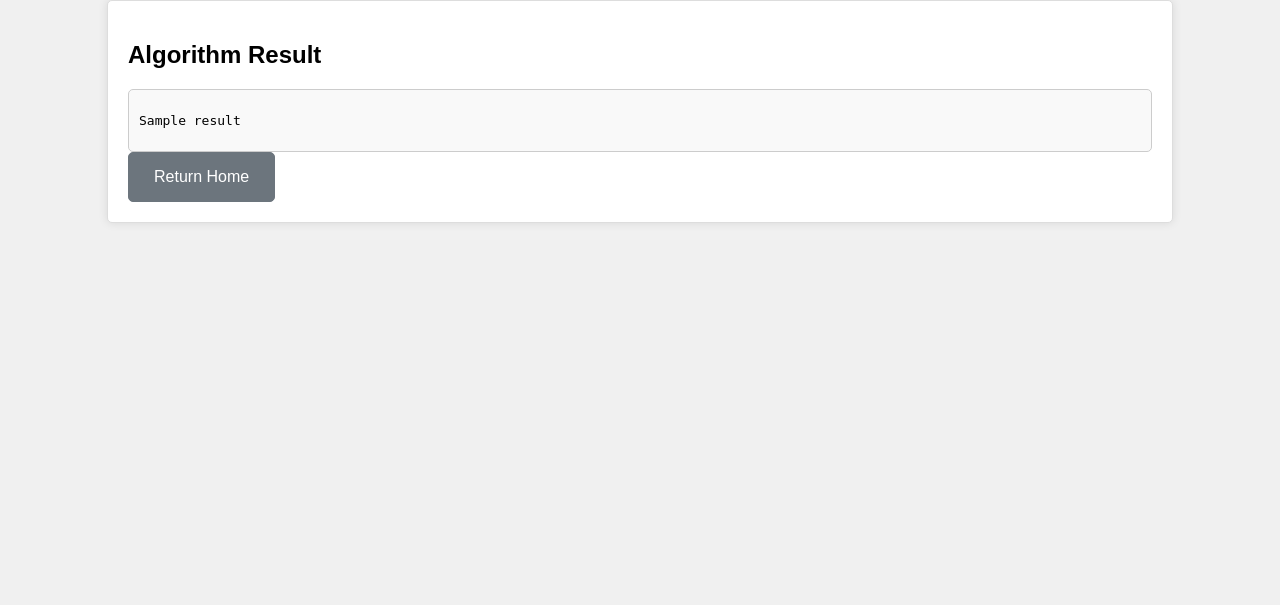
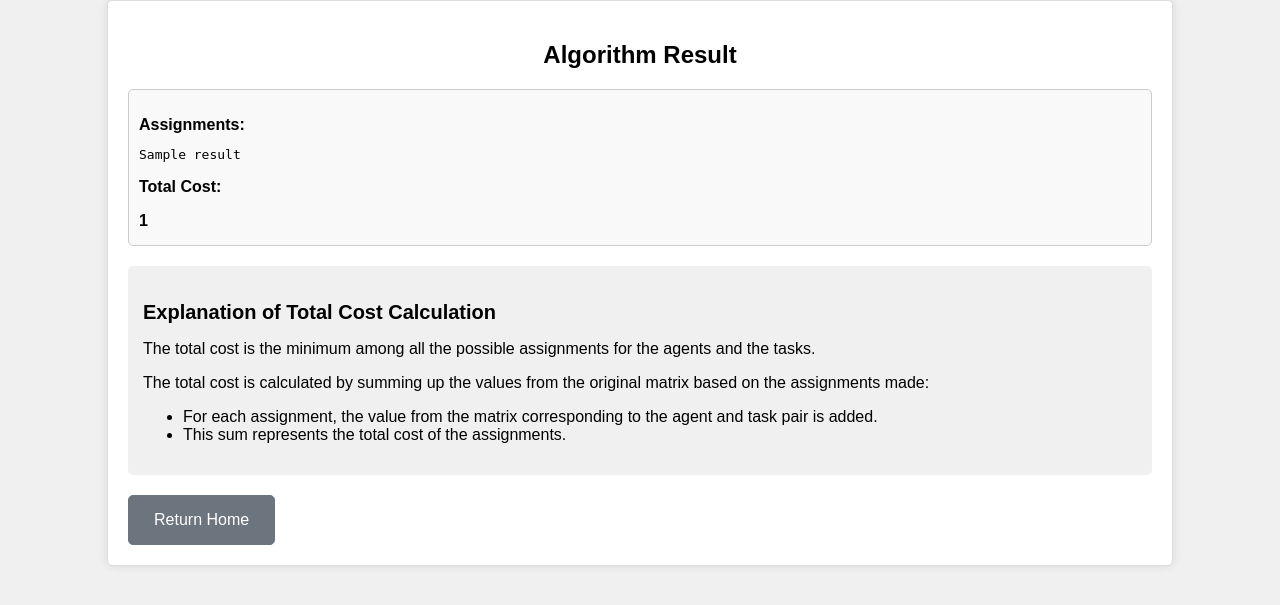
Before and after one commit to DorHarizi/ManyToMany_Flask, a Flask app: template templates/result.html in a window 1280 px wide. Shown: the top 605 px of the page. Run offline with Flask 3, Linux system fonts and the light colour scheme; the template is opened without the code that fills it: most values are stand-ins (such as "Sample title", 1, 10 or a date in 2020).

Commit message:
Added the sum when manually entering the input.

```diff
--- a/app.py
+++ b/app.py
@@ -15,8 +15,13 @@ def process_data(matrix_str, agent_vector_str, task_vector_str):
     matrix = np.array(literal_eval(matrix_str))
     agent_vector = np.array(literal_eval(agent_vector_str))
     task_vector = np.array(literal_eval(task_vector_str))
-    result = kuhn_munkers_backtracking(matrix, agent_vector, task_vector)
-    return result
+    assignments = kuhn_munkers_backtracking(matrix, agent_vector, task_vector)
+
+    total_sum = 0
+    for agent, task in assignments.items():
+        total_sum += matrix[agent, task[0]] + matrix[agent, task[1]]
+
+    return assignments, total_sum
 
 @app.route('/')
 def index():
@@ -29,8 +34,8 @@ def submit():
         agent_vector_str = request.form.get('agent_vector')
         task_vector_str = request.form.get('task_vector')
         if matrix_str and agent_vector_str and task_vector_str:
-            output = process_data(matrix_str, agent_vector_str, task_vector_str)
-            return render_template('result.html', result=output)
+            assignments, total_sum = process_data(matrix_str, agent_vector_str, task_vector_str)
+            return render_template('result.html', result=assignments, total_sum=total_sum)
         else:
             return render_template('index.html', error_message='Please provide all required fields')
 
--- a/static/style.css
+++ b/static/style.css
@@ -15,6 +15,12 @@ body {
     border: 1px solid #ddd;
     border-radius: 5px;
     box-shadow: 0 0 10px rgba(0,0,0,0.1);
+}
+
+h2 {
+    font-size: 24px;
+    text-align: center;
+    margin-bottom: 20px;
 }
 
 h1 {
@@ -49,6 +55,33 @@ textarea {
     padding: 10px;
     border: 1px solid #ccc;
     border-radius: 5px;
+    margin-bottom: 20px;
+}
+
+.result p {
+    font-weight: bold;
+    margin-bottom: 5px;
+}
+
+.result pre {
+    white-space: pre-wrap; /* Ensures text wraps correctly */
+    margin-bottom: 10px;
+}
+
+.explanation {
+    background-color: #f0f0f0;
+    padding: 15px;
+    border-radius: 5px;
+    margin-bottom: 20px;
+}
+
+.explanation h3 {
+    font-size: 20px;
+    margin-bottom: 10px;
+}
+
+.explanation p {
+    margin-bottom: 10px;
 }
 
 pre {
--- a/templates/result.html
+++ b/templates/result.html
@@ -8,8 +8,23 @@
 <body>
     <div class="container">
         <h2>Algorithm Result</h2>
+
         <div class="result">
+            <p>Assignments:</p>
             <pre>{{ result }}</pre>
+            <p>Total Cost:</p>
+            <p>{{ total_sum }}</p>
+        </div>
+
+        <!-- Explanation of the Algorithm -->
+        <div class="explanation">
+            <h3>Explanation of Total Cost Calculation</h3>
+            <p>The total cost is the minimum among all the possible assignments for the agents and the tasks.</p>
+            <p>The total cost is calculated by summing up the values from the original matrix based on the assignments made:</p>
+            <ul>
+                <li>For each assignment, the value from the matrix corresponding to the agent and task pair is added.</li>
+                <li>This sum represents the total cost of the assignments.</li>
+            </ul>
         </div>
 
         <!-- Return Home Button -->
```
